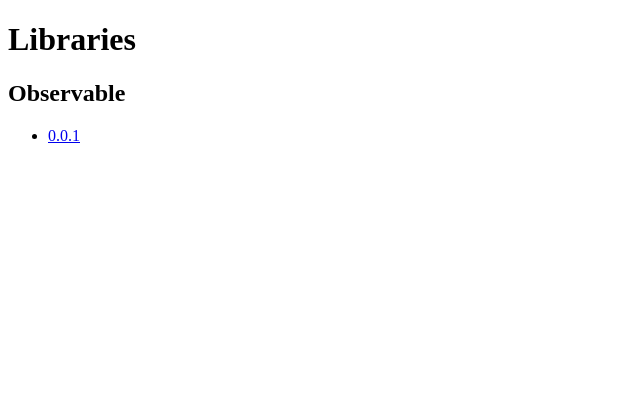
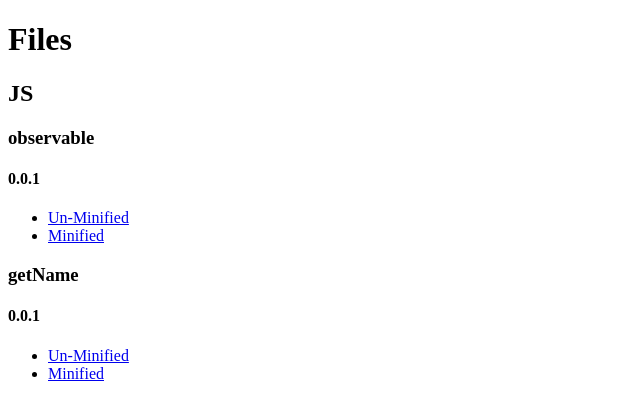
Before and after one commit to srobertson421/sean-cdn, a website: page index.html in a window 1280 px wide. Shown: the whole page, without its empty margins (0-640 px from the left). Drawn offline with Linux system fonts and the light colour scheme.

Commit message:
updated index.html

```diff
--- a/index.html
+++ b/index.html
@@ -6,10 +6,19 @@
   <title>Sean CDN</title>
 </head>
 <body>
-  <h1>Libraries</h1>
-  <h2>Observable</h2>
+  <h1>Files</h1>
+  <h2>JS</h2>
+  <h3>observable</h3>
+  <h4>0.0.1</h4>
   <ul>
-    <li><a href="/observable/@0.0.1/observable.js">0.0.1</a></li>
+    <li><a href="/js/observable/@0.0.1/observable.js">Un-Minified</a></li>
+    <li><a href="/js/observable/@0.0.1/observable.min.js">Minified</a></li>
+  </ul>
+  <h3>getName</h3>
+  <h4>0.0.1</h4>
+  <ul>
+    <li><a href="/js/getName/@0.0.1/getName.js">Un-Minified</a></li>
+    <li><a href="/js/getName/@0.0.1/getName.min.js">Minified</a></li>
   </ul>
 </body>
 </html>
```
